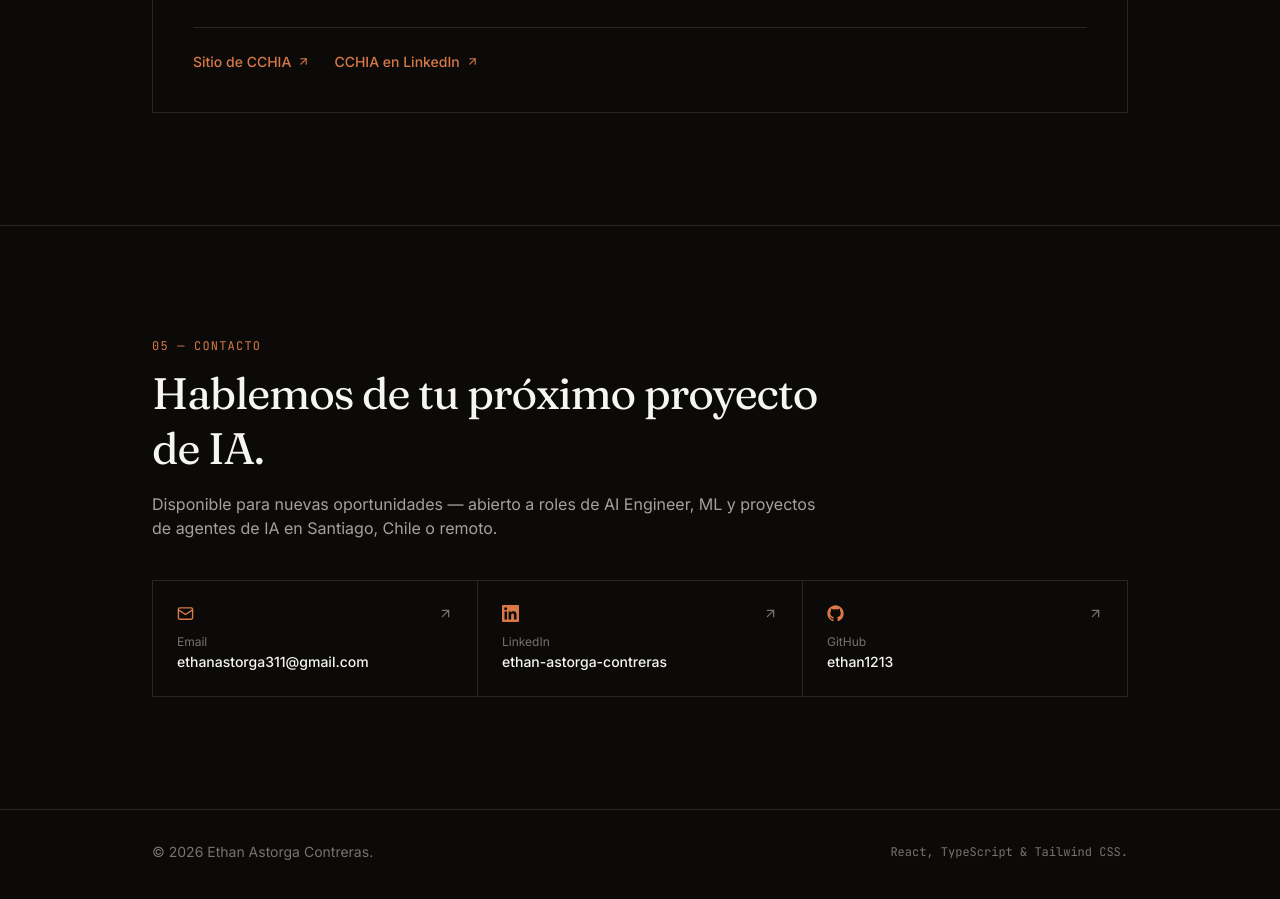
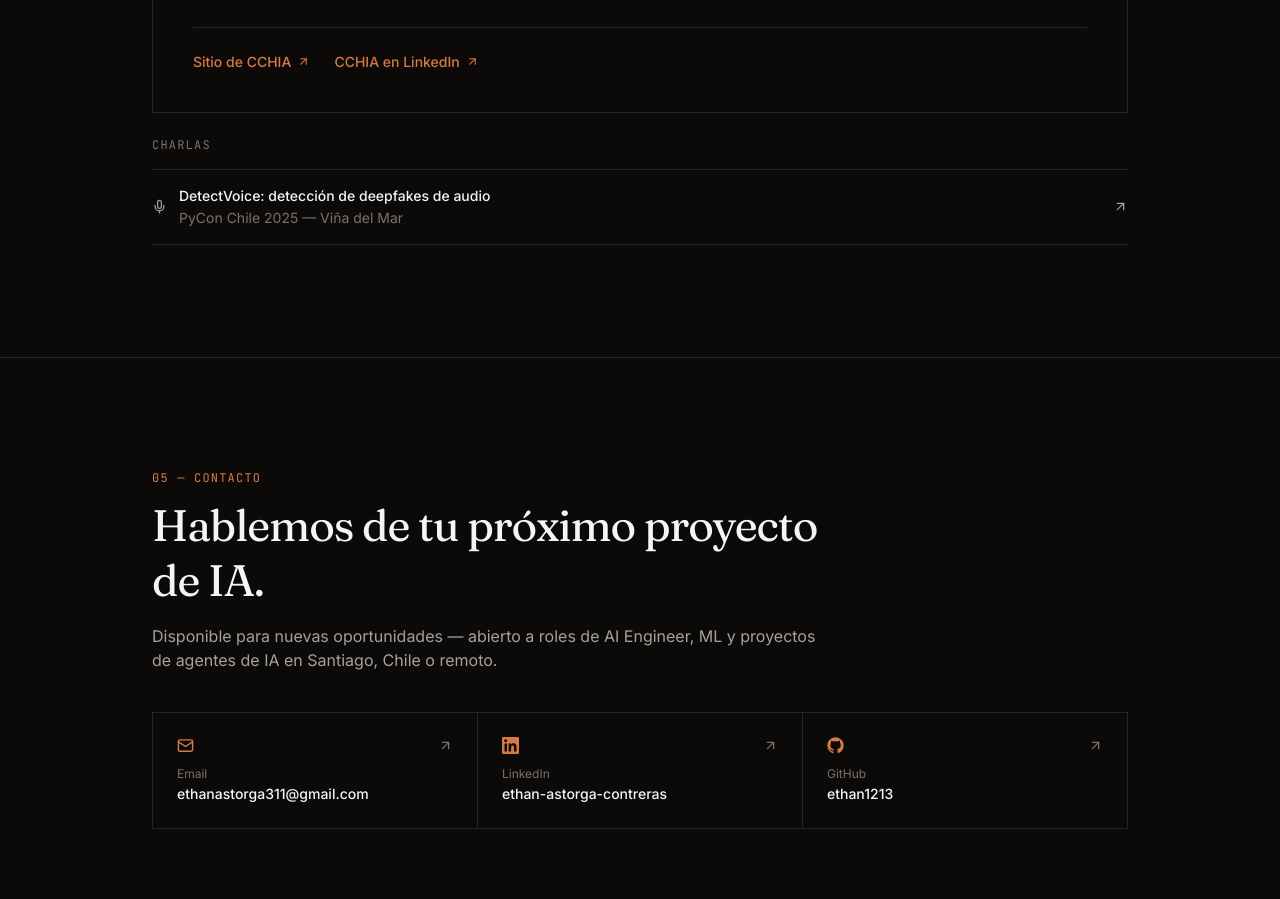
Before and after one commit to ethan1213/ethan1213.github.io, a React (Vite) app: page / in a window 1280 px wide. Shown: the part 3680-4579 px from the top of the page. Built offline with nearby package versions, Linux system fonts and the light colour scheme.

Commit message:
Add PyCon Chile 2025 DetectVoice talk to Community section
New Charlas list, separate from the CCHIA links block.

```diff
--- a/src/components/Community.tsx
+++ b/src/components/Community.tsx
@@ -1,5 +1,5 @@
-import { ArrowUpRight, Users } from "lucide-react";
-import { community } from "../data/content";
+import { ArrowUpRight, Mic, Users } from "lucide-react";
+import { community, talks } from "../data/content";
 import { Reveal, SectionHeading } from "./Reveal";
 
 export function Community() {
@@ -39,6 +39,31 @@ export function Community() {
             </div>
           </div>
         </Reveal>
+
+        <Reveal delay={0.1} className="mt-6">
+          <p className="font-mono text-xs uppercase tracking-widest text-stone-500 mb-4">Charlas</p>
+          <ul className="divide-y rule border-t border-b rule">
+            {talks.map((t) => (
+              <li key={t.href}>
+                <a
+                  href={t.href}
+                  target="_blank"
+                  rel="noreferrer"
+                  className="group flex items-center justify-between gap-4 py-4 hover:text-rust-600 dark:hover:text-rust-400 transition-colors"
+                >
+                  <div className="flex items-center gap-3 min-w-0">
+                    <Mic size={15} className="text-stone-400 shrink-0" />
+                    <div className="min-w-0">
+                      <p className="font-medium text-sm">{t.title}</p>
+                      <p className="text-sm text-stone-500 mt-0.5">{t.event}</p>
+                    </div>
+                  </div>
+                  <ArrowUpRight size={15} className="text-stone-400 group-hover:text-rust-600 dark:group-hover:text-rust-400 group-hover:translate-x-0.5 group-hover:-translate-y-0.5 transition-all shrink-0" />
+                </a>
+              </li>
+            ))}
+          </ul>
+        </Reveal>
       </div>
     </section>
   );
--- a/src/data/content.ts
+++ b/src/data/content.ts
@@ -97,6 +97,14 @@ export const community = {
   ],
 };
 
+export const talks = [
+  {
+    event: "PyCon Chile 2025 — Viña del Mar",
+    title: "DetectVoice: detección de deepfakes de audio",
+    href: "https://www.youtube.com/live/qCe_SSpnSno?si=rnuSogVOt9ngdYL9&t=21632",
+  },
+];
+
 export const skills = {
   "Lenguajes": ["Python", "Java", "SQL", "JavaScript", "C++"],
   "IA / ML": ["TensorFlow", "PyTorch", "scikit-learn", "Transformers", "OpenCV", "YOLO", "LLMs", "RAG", "Agentes de IA"],
```
